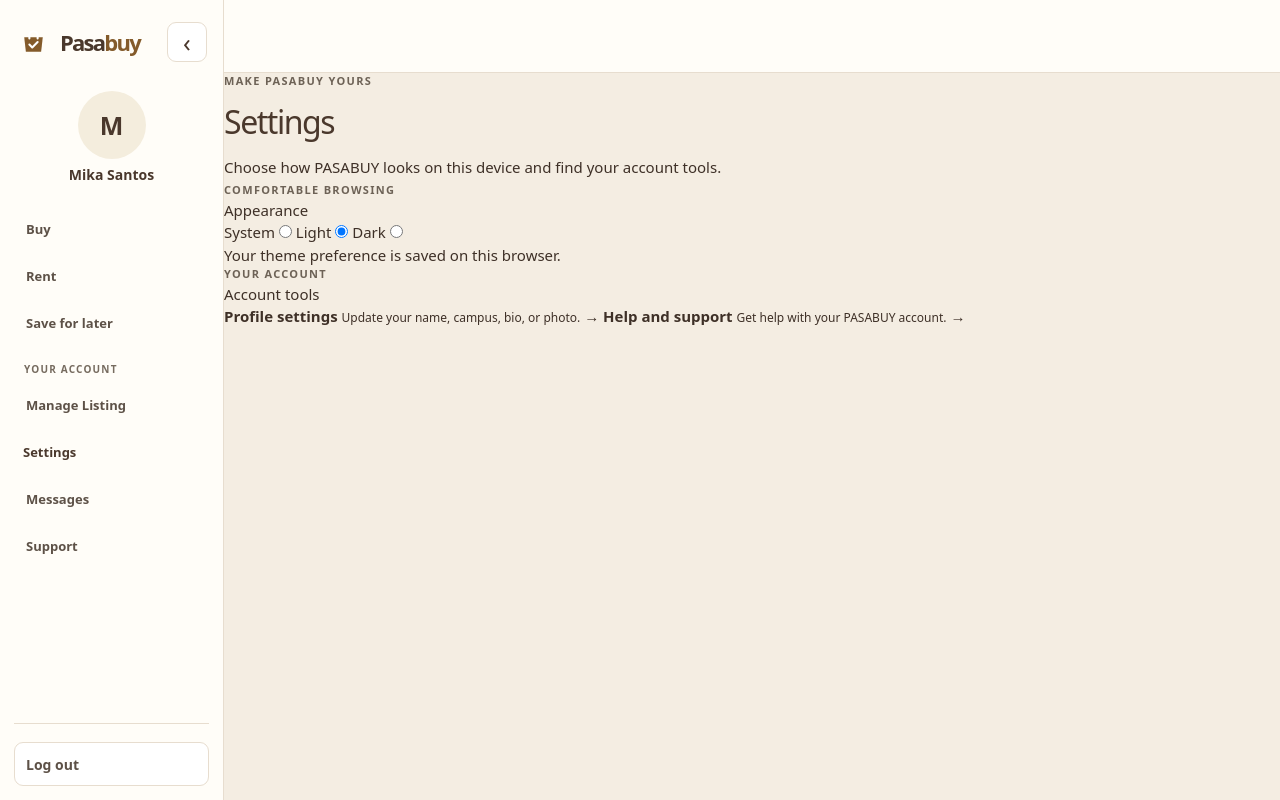
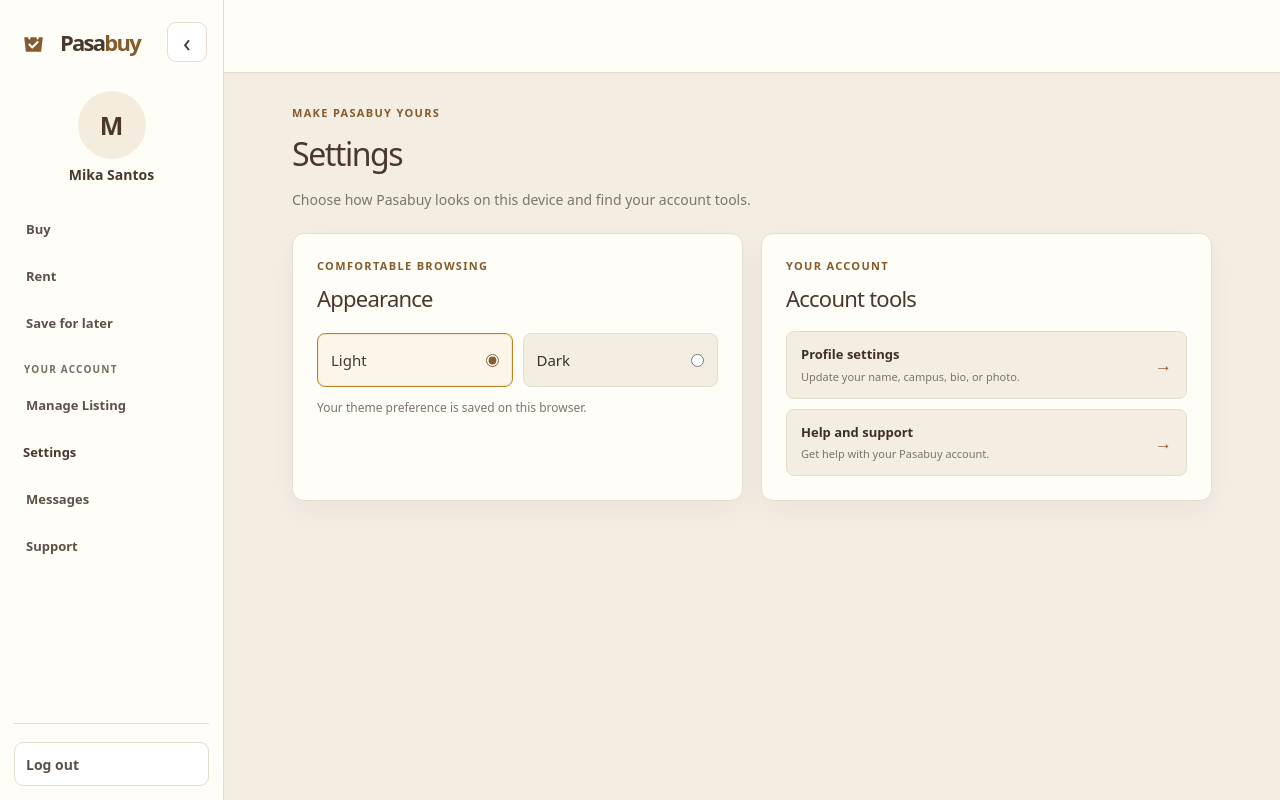
Before and after one commit to datpeanutdog/Techno, a Laravel app: page /settings in a window 1280 px wide. Run offline with Laravel 12, Linux system fonts and the light colour scheme; a user stored in the database is signed in; data comes from the database, SQL or seed files in the repository; style sheets or scripts are compiled from the project's sources.

Commit message:
Setting hotfix

```diff
--- a/resources/css/app.css
+++ b/resources/css/app.css
@@ -514,22 +514,28 @@ textarea.form-control { min-height: 96px; resize: vertical; line-height: 1.6; }
 .account-nav form button, .text-button { padding: 0; border: 0; background: none; color: inherit; font: inherit; cursor: pointer; }
 .account-nav .account-register { padding: 9px 12px; border: 1px solid var(--line); border-radius: 4px; color: var(--navy); font-weight: 650; }
 .auth-shell { width: min(520px, calc(100% - 32px)); margin: 32px auto 64px; }
-.settings-header { margin-bottom: 4px; }
-.settings-header h1 { margin: 8px 0 8px; color: var(--navy); font-size: 32px; letter-spacing: -.045em; }
-.settings-header .auth-intro { margin-bottom: 16px; }
+.settings-shell { width: min(920px, calc(100% - 48px)); min-height: 55vh; margin: 32px auto 64px; }
+.settings-header { margin-bottom: 22px; }
+.settings-header > .eyebrow, .settings-card > .eyebrow { color: var(--gold-dark); }
 .settings-header h1 { margin: 8px 0 10px; color: var(--navy); font-size: 32px; letter-spacing: -.045em; }
-.settings-header .auth-intro { margin-bottom: 18px; }
-.appearance-card { margin-top: 16px; }
-.appearance-card h2 { margin: 8px 0 4px; color: var(--navy); font-size: 24px; letter-spacing: -.035em; }
-.appearance-card .auth-intro { margin-bottom: 0; }
-.theme-options { display: grid; grid-template-columns: repeat(2, minmax(0, 1fr)); gap: 12px; margin: 18px 0 0; padding: 0; border: 0; }
-.theme-options legend { margin-bottom: 8px; color: var(--muted); font-size: 12px; }
-.theme-option { min-height: 72px; display: flex; align-items: flex-start; gap: 10px; padding: 14px; border: 1px solid var(--line); border-radius: 8px; background: var(--paper); cursor: pointer; }
-.theme-option input { margin: 3px 0 0; accent-color: var(--gold-dark); }
-.theme-option span, .theme-option strong, .theme-option small { display: block; }
-.theme-option strong { color: var(--ink); font-size: 13px; }
-.theme-option small { margin-top: 4px; color: var(--muted); font-size: 11px; }
-.theme-preference-status { min-height: 16px; margin: 10px 0 0; color: var(--muted); font-size: 12px; }
+.settings-intro { max-width: 620px; margin: 0; color: var(--muted); font-size: 14px; line-height: 1.65; }
+.settings-grid { display: grid; grid-template-columns: repeat(2, minmax(0, 1fr)); gap: 18px; }
+.settings-card { min-width: 0; padding: 24px; border: 1px solid var(--line); border-radius: 12px; background: var(--paper); box-shadow: 0 10px 28px #2023480b; }
+.settings-card h2 { margin: 8px 0 0; color: var(--navy); font-size: 22px; letter-spacing: -.035em; }
+.settings-theme-options { display: grid; grid-template-columns: repeat(2, minmax(0, 1fr)); gap: 10px; margin: 18px 0 0; padding: 0; border: 0; }
+.settings-theme-option { min-height: 54px; display: flex; align-items: center; justify-content: space-between; gap: 10px; padding: 11px 13px; border: 1px solid var(--line); border-radius: 8px; background: var(--cream); color: var(--ink); cursor: pointer; transition: border-color .16s ease, background .16s ease, box-shadow .16s ease; }
+.settings-theme-option:hover { border-color: #c99a38; }
+.settings-theme-option:has(input:checked) { border-color: #bd8424; background: #fbf6e9; color: var(--navy); box-shadow: inset 0 0 0 1px #bd842422; }
+.settings-theme-option input { flex: 0 0 auto; margin: 0; accent-color: var(--gold-dark); }
+.settings-status { min-height: 18px; margin: 12px 0 0; color: var(--muted); font-size: 12px; line-height: 1.5; }
+.settings-links { display: grid; gap: 10px; margin-top: 16px; }
+.settings-link { min-width: 0; display: flex; align-items: center; justify-content: space-between; gap: 14px; padding: 13px 14px; border: 1px solid var(--line); border-radius: 8px; background: var(--cream); color: var(--ink); transition: border-color .16s ease, background .16s ease, transform .16s ease; }
+.settings-link:hover { transform: translateY(-1px); border-color: #c99a38; background: #fbf6e9; }
+.settings-link > span:first-child { min-width: 0; }
+.settings-link strong, .settings-link small { display: block; }
+.settings-link strong { font-size: 13px; }
+.settings-link small { margin-top: 4px; color: var(--muted); font-size: 11px; line-height: 1.45; }
+.settings-link > span:last-child { flex: 0 0 auto; color: var(--gold-dark); font-size: 17px; }
 .auth-card { padding: 34px; border: 1px solid var(--line); border-radius: 7px; background: #fff; box-shadow: 0 12px 32px #2023480b; }
 .auth-card h1, .my-listings-shell > h1 { margin: 11px 0 8px; color: var(--navy); font-size: 32px; letter-spacing: -.045em; }
 .auth-intro { margin: 0 0 24px; color: var(--muted); font-size: 14px; line-height: 1.65; }
@@ -763,6 +771,7 @@ html[data-theme="dark"] .admin-report-card,
 html[data-theme="dark"] .support-empty,
 html[data-theme="dark"] .listing-form,
 html[data-theme="dark"] .auth-card,
+html[data-theme="dark"] .settings-card,
 html[data-theme="dark"] .seller-profile-card,
 html[data-theme="dark"] .seller-empty-state,
 html[data-theme="dark"] .seller-review-signin,
@@ -927,7 +960,8 @@ html[data-theme="dark"] .seller-profile-stats strong,
 html[data-theme="dark"] .my-listing h2,
 html[data-theme="dark"] .messages-heading h1,
 html[data-theme="dark"] .conversation-header h1,
-html[data-theme="dark"] .theme-option strong {
+html[data-theme="dark"] .settings-theme-option,
+html[data-theme="dark"] .settings-link strong {
     color: var(--ink);
 }
 
--- a/resources/views/account/settings.blade.php
+++ b/resources/views/account/settings.blade.php
@@ -1,25 +1,21 @@
 @extends('layouts.app')
 
-@section('title', 'Settings — PASABUY')
+@section('title', 'Settings — Pasabuy')
 
 @section('content')
     <section class="settings-shell">
         <header class="settings-header">
-            <p class="eyebrow">Make PASABUY yours</p>
+            <p class="eyebrow">Make Pasabuy yours</p>
             <h1>Settings</h1>
-            <p class="settings-intro">Choose how PASABUY looks on this device and find your account tools.</p>
+            <p class="settings-intro">Choose how Pasabuy looks on this device and find your account tools.</p>
         </header>
 
         <div class="settings-grid">
-            <section class="settings-card" aria-labelledby="appearance-heading">
+            <section class="settings-card" aria-labelledby="appearance-heading" data-theme-settings>
                 <p class="eyebrow">Comfortable browsing</p>
                 <h2 id="appearance-heading">Appearance</h2>
-                <fieldset class="settings-theme-options" data-theme-settings>
+                <fieldset class="settings-theme-options">
                     <legend class="sr-only">Choose a color theme</legend>
-                    <label class="settings-theme-option" for="theme-system">
-                        <span class="settings-theme-label">System</span>
-                        <input id="theme-system" type="radio" name="theme" value="system" data-theme-option checked>
-                    </label>
                     <label class="settings-theme-option" for="theme-light">
                         <span class="settings-theme-label">Light</span>
                         <input id="theme-light" type="radio" name="theme" value="light" data-theme-option>
@@ -46,7 +42,7 @@
                     <a class="settings-link" href="{{ route('support.reports.create') }}">
                         <span>
                             <strong>Help and support</strong>
-                            <small>Get help with your PASABUY account.</small>
+                            <small>Get help with your Pasabuy account.</small>
                         </span>
                         <span aria-hidden="true">→</span>
                     </a>
```
Also changed, not shown: other parts of resources/css/app.css (+29 -3 lines).
